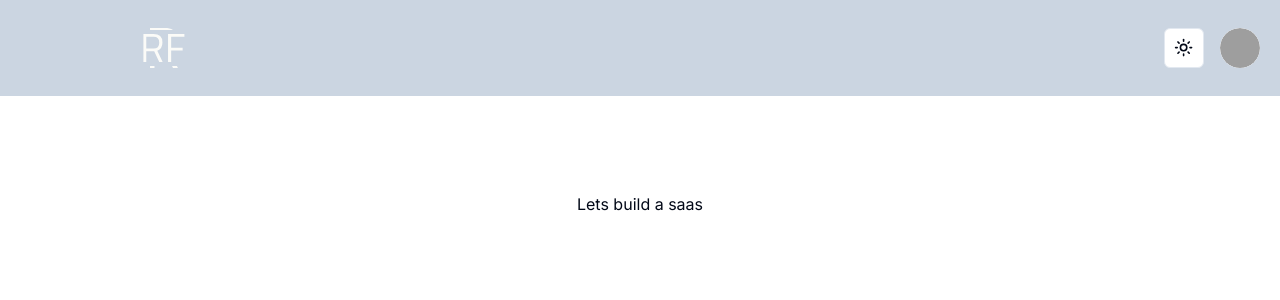
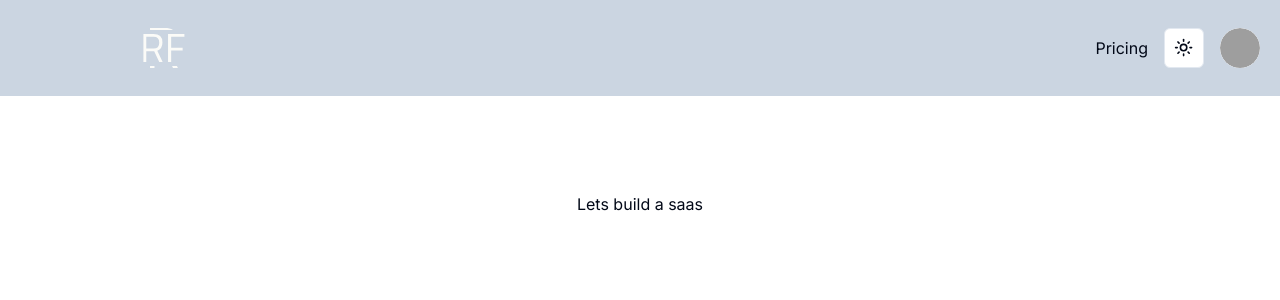
Before and after one commit to greybirbroman/chat_saas, a Next.js app: page / in a window 1280 px wide. Shown: the top 300 px of the page. Built offline with nearby package versions, Linux system fonts and the light colour scheme; no server answers; grey boxes are pictures that could not be loaded.

Commit message:
feat: googleProvider for NextAuth

```diff
--- /dev/null
+++ b/app/api/auth/[...nextauth]/route.ts
@@ -0,0 +1,6 @@
+import NextAuth from "next-auth"
+import { authOptions } from "@/auth"
+
+const handler = NextAuth(authOptions)
+
+export { handler as GET, handler as POST }
--- a/app/layout.tsx
+++ b/app/layout.tsx
@@ -2,12 +2,12 @@ import type { Metadata } from 'next';
 import { Inter } from 'next/font/google';
 import './globals.css';
 import Header from '@/components/Header';
-import { ThemeProvider } from '@/components/theme-provider';
+import { ThemeProvider, ClientProvider } from '@/providers';
 
 const inter = Inter({ subsets: ['latin'] });
 
 export const metadata: Metadata = {
-  title: 'Create Next App',
+  title: 'Chat with Anyone | by Roman Fedorov',
   description: 'Generated by create next app',
 };
 
@@ -17,6 +17,7 @@ export default function RootLayout({
   children: React.ReactNode;
 }) {
   return (
+    <ClientProvider>
       <html lang='en'>
         <body className={inter.className}>
           <ThemeProvider
@@ -30,5 +31,6 @@ export default function RootLayout({
           </ThemeProvider>
         </body>
       </html>
+    </ClientProvider>
   );
 }
--- /dev/null
+++ b/auth.ts
@@ -0,0 +1,12 @@
+import { NextAuthOptions } from "next-auth";
+import GoogleProvider from 'next-auth/providers/google';
+
+export const authOptions: NextAuthOptions = {
+    providers: [
+        GoogleProvider({
+            clientId: process.env.GOOGLE_ID!,
+            clientSecret: process.env.GOOGLE_CLIENT_SECRET!,
+        })
+    ],
+
+} satisfies NextAuthOptions
--- a/components/Header.tsx
+++ b/components/Header.tsx
@@ -1,15 +1,30 @@
-import React from 'react';
+import Link from 'next/link';
 import Logo from './Logo';
 import DarkModeButton from './DarkModeButton';
 import ProfileButton from './ProfileButton';
-const Header = () => {
+import { getServerSession } from 'next-auth';
+import { authOptions } from '@/auth';
+import { MessagesSquare } from 'lucide-react';
+
+const Header = async () => {
+const session = await getServerSession(authOptions)
+console.log(session)
   return (
     <header className='sticky top-0 bg-slate-300 dark:bg-gray-900'>
       <nav className='flex flex-col sm:flex-row items-center p-5 bg-slate-300 dark:bg-gray-900 max-w-7xl mx-auto'>
         <Logo />
         <div className='flex-1 flex items-center justify-end gap-4'>
+          {session ? (
+            <>
+            <Link href='/chat' prefetch={false}>
+              <MessagesSquare className=''/>
+            </Link>
+            </>
+          ) : (
+            <Link href='/pricing'>Pricing</Link>
+          )}
           <DarkModeButton />
-          <ProfileButton/>
+          <ProfileButton session={session}/>
         </div>
       </nav>
     </header>
--- /dev/null
+++ b/providers/ClientProvider.tsx
@@ -0,0 +1,10 @@
+'use client'
+import { SessionProvider } from "next-auth/react"
+
+export default function ClientProvider({
+    children,
+}: {
+    children: React.ReactNode
+}) {
+    return <SessionProvider>{children}</SessionProvider>
+}
--- /dev/null
+++ b/providers/index.ts
@@ -0,0 +1,7 @@
+import { ThemeProvider } from "./ThemeProvider";
+import ClientProvider from "./ClientProvider";
+
+export {
+    ThemeProvider,
+    ClientProvider
+}
```
Also changed, not shown: components/ProfileButton.tsx (+6 -1 lines), middleware.ts (added, +7 -0 lines), providers/ThemeProvider.tsx (renamed from components/theme-provider.tsx). Lines whose indentation alone changed are shown as unchanged.
